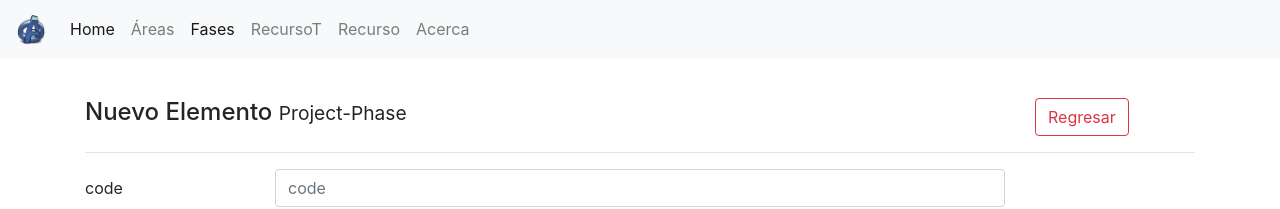
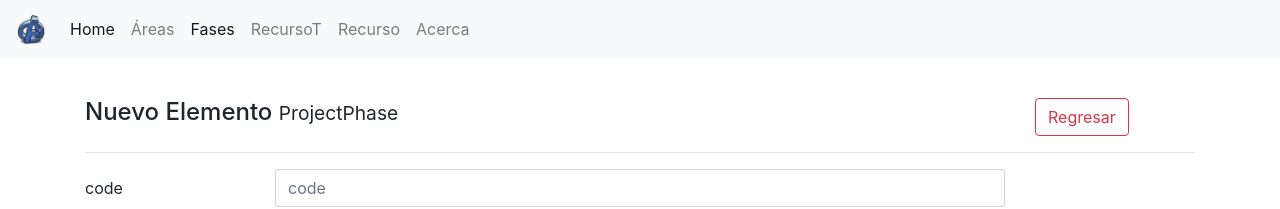
Before and after one commit to melfallas/time-control-app, an Angular app: page /project-phase/1 in a window 1280 px wide. Shown: the top 209 px of the page. Built offline with nearby package versions, Linux system fonts and the light colour scheme; no server answers.

Commit message:
E. 2018. TimeControl. Cambios en fases de proyecto.
E. 2018. TimeControl. Cambios en fases de proyecto.

```diff
--- a/src/app/components/project-phase/project-phase-form.component.html
+++ b/src/app/components/project-phase/project-phase-form.component.html
@@ -1,15 +1,15 @@
 <div class="row">
 <div class="col-md-10">
-<h4>Nuevo Elemento <small>Project-Phase</small></h4>
+<h4>Nuevo Elemento <small>ProjectPhase</small></h4>
 </div>
 <div class="col-md-2">
-<button [routerLink]="['/project-phase']" type="button" class="btn btn-outline-danger">Regresar</button>
+<button [routerLink]="['/projectphase']" type="button" class="btn btn-outline-danger">Regresar</button>
 </div>
 </div>
 <hr>
-<form [formGroup]="mainForm" (ngSubmit)="saveChanges()" >
+<form [formGroup]="getMainForm()" (ngSubmit)="saveChanges()" >
 
-<div class="form-group row"  >
+<div class="form-group row" >
 <label class="col-2 col-form-label">code</label>
 <div class="col-8">
 <input class="form-control"
@@ -17,11 +17,11 @@ type="text"
 placeholder="code"
 formControlName="code"
 />
-<div class="form-control-feedback" *ngIf="mainForm.get('code').errors?.required && mainForm.get('code').touched" >Campo requerido</div>
-<div class="form-control-feedback" *ngIf="mainForm.get('code').errors?.maxlength && mainForm.get('code').touched" >El campo debe contener menos de 5 caracteres</div>
+<div class="form-control-feedback" *ngIf="getMainForm().get('code').errors?.required && getMainForm().get('code').touched" >Campo requerido</div>
+<div class="form-control-feedback" *ngIf="getMainForm().get('code').errors?.maxlength && getMainForm().get('code').touched" >El campo debe contener menos de 5 caracteres</div>
 </div>
 </div>
-<div class="form-group row"  >
+<div class="form-group row" >
 <label class="col-2 col-form-label">displayName</label>
 <div class="col-8">
 <input class="form-control"
@@ -29,11 +29,11 @@ type="text"
 placeholder="displayName"
 formControlName="displayName"
 />
-<div class="form-control-feedback" *ngIf="mainForm.get('displayName').errors?.required && mainForm.get('displayName').touched" >Campo requerido</div>
-<div class="form-control-feedback" *ngIf="mainForm.get('displayName').errors?.maxlength && mainForm.get('displayName').touched" >El campo debe contener menos de 50 caracteres</div>
+<div class="form-control-feedback" *ngIf="getMainForm().get('displayName').errors?.required && getMainForm().get('displayName').touched" >Campo requerido</div>
+<div class="form-control-feedback" *ngIf="getMainForm().get('displayName').errors?.maxlength && getMainForm().get('displayName').touched" >El campo debe contener menos de 50 caracteres</div>
 </div>
 </div>
-<div class="form-group row"  >
+<div class="form-group row" >
 <label class="col-2 col-form-label">description</label>
 <div class="col-8">
 <input class="form-control"
@@ -41,14 +41,14 @@ type="text"
 placeholder="description"
 formControlName="description"
 />
-<div class="form-control-feedback" *ngIf="mainForm.get('description').errors?.required && mainForm.get('description').touched" >Campo requerido</div>
-<div class="form-control-feedback" *ngIf="mainForm.get('description').errors?.maxlength && mainForm.get('description').touched" >El campo debe contener menos de 50 caracteres</div>
+<div class="form-control-feedback" *ngIf="getMainForm().get('description').errors?.required && getMainForm().get('description').touched" >Campo requerido</div>
+<div class="form-control-feedback" *ngIf="getMainForm().get('description').errors?.maxlength && getMainForm().get('description').touched" >El campo debe contener menos de 50 caracteres</div>
 </div>
 </div>
 <div class="form-group row">
 <label class="col-2 col-form-label">&nbsp;</label>
 <div class="input-group col-md-8">
-<button type="submit" class="btn btn-outline-primary" [disabled]="mainForm.invalid" >
+<button type="submit" class="btn btn-outline-primary" [disabled]="getMainForm().invalid" >
 Guardar
 </button>
 </div>
--- a/src/app/components/project-phase/project-phase-form.component.ts
+++ b/src/app/components/project-phase/project-phase-form.component.ts
@@ -11,9 +11,10 @@ styles: []
 
 export class ProjectPhaseFormComponent {
 
-id : string;
-projectPhase : any;
-mainForm : FormGroup;
+private id : string;
+private projectPhase : any;
+private mainForm : FormGroup;
+// Atributos autogenerados para listados de catálogos
 
 constructor(
 private _projectPhaseService : ProjectPhaseService,
@@ -46,7 +47,14 @@ Validators.required
 ,Validators.maxLength(50)
 ]),
 });
+// Llamados autogenerados a carga de catálogos
 }
+
+public getMainForm() : FormGroup {
+return this.mainForm;
+}
+
+
 
 public saveChanges() {
 if(this.id == 'new') {
--- a/src/app/components/project-phase/project-phase.component.html
+++ b/src/app/components/project-phase/project-phase.component.html
@@ -1,4 +1,4 @@
-<h1>Catálogo de Project-Phase</h1>
+<h1>Catálogo de ProjectPhase</h1>
 <br />
 <div class="row">
 <div class="col-md-12 text-right">
@@ -22,7 +22,7 @@ Nuevo
 </tr>
 </thead>
 <tbody>
-<tr *ngFor="let item of projectPhaseList; let i = index;" >
+<tr *ngFor="let item of getProjectPhaseList(); let i = index;" >
 <th scope="row">{{ i + 1 }}</th>
 <td>{{ item.code }}</td>
 <td>{{ item.displayName }}</td>
--- a/src/app/components/project-phase/project-phase.component.ts
+++ b/src/app/components/project-phase/project-phase.component.ts
@@ -9,13 +9,17 @@ styles: []
 
 export class ProjectPhaseComponent {
 
-projectPhaseList : any[] = [];
+private projectPhaseList : any[] = [];
 
 constructor(private _pProjectPhase : ProjectPhaseService) {
 this._pProjectPhase.getAll().subscribe(data => {
 this.projectPhaseList = data;
 console.log(data);
 });
+}
+
+public getProjectPhaseList() {
+return this.projectPhaseList;
 }
 
 public deleteProjectPhase(pId : string) {
--- a/src/app/services/project-phase.service.ts
+++ b/src/app/services/project-phase.service.ts
@@ -7,7 +7,7 @@ providedIn: 'root'
 })
 export class ProjectPhaseService {
 
-private serviceUrl : string = "http://localhost:5555/projectphase/";
+private serviceUrl : string = "https://time-control-app.herokuapp.com/projectphase/";
 
 constructor(private _http : Http) { }
 
--- a/src/app/services/resource-type.service.ts
+++ b/src/app/services/resource-type.service.ts
@@ -7,7 +7,7 @@ import 'rxjs/Rx';
 })
 export class ResourceTypeService {
 
-    private serviceUrl : string = "https://time-control-app.herokuapp.com/";
+    private serviceUrl : string = "https://time-control-app.herokuapp.com/resourcetype/";
 
     constructor(private _http : Http) { }
 
```
